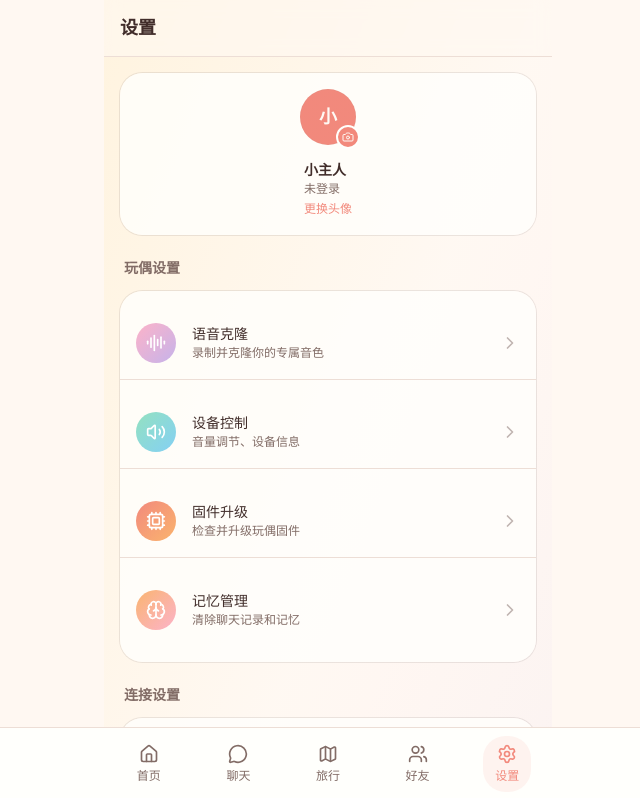
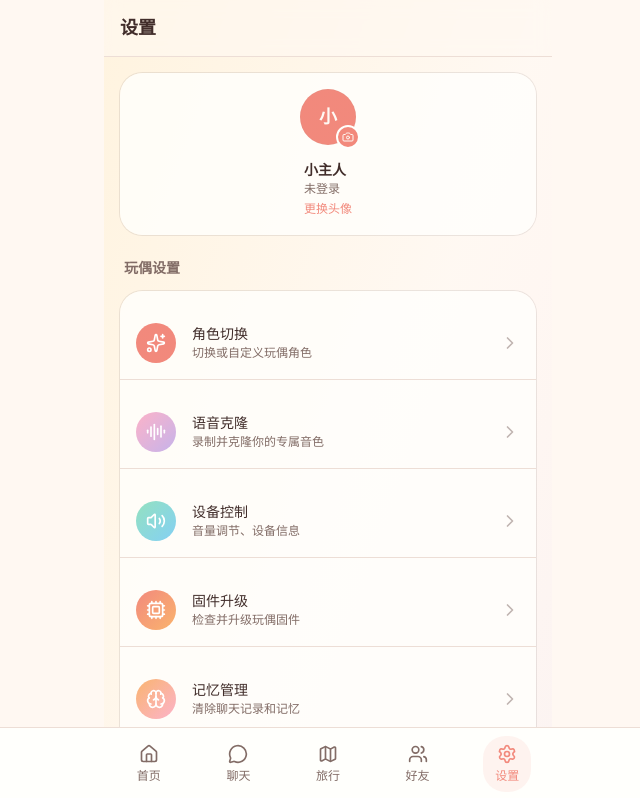
Before and after one commit to GunHuGuns/wangyiwanou, a Next.js app: page /settings in a window 1280 px wide. Shown: the top 798 px of the page, without its empty margins (312-952 px from the left). Built offline with nearby package versions, Linux system fonts and the light colour scheme.

Commit message:
feat: add character settings icon and link in settings groups
Added Sparkles icon and a new character settings link with description.

Co-authored-by: XelloS <16420962+GunHuGuns@users.noreply.github.com>

```diff
--- a/app/(main)/settings/page.tsx
+++ b/app/(main)/settings/page.tsx
@@ -18,6 +18,7 @@ import {
   LogOut,
   Camera,
   AudioLines,
+  Sparkles,
 } from 'lucide-react'
 import { toast } from 'sonner'
 
@@ -25,6 +26,13 @@ const settingsGroups = [
   {
     title: '玩偶设置',
     items: [
+      {
+        href: '/settings/character',
+        icon: Sparkles,
+        label: '角色切换',
+        description: '切换或自定义玩偶角色',
+        color: 'from-primary to-cute-coral',
+      },
       {
         href: '/settings/voice',
         icon: AudioLines,
```
